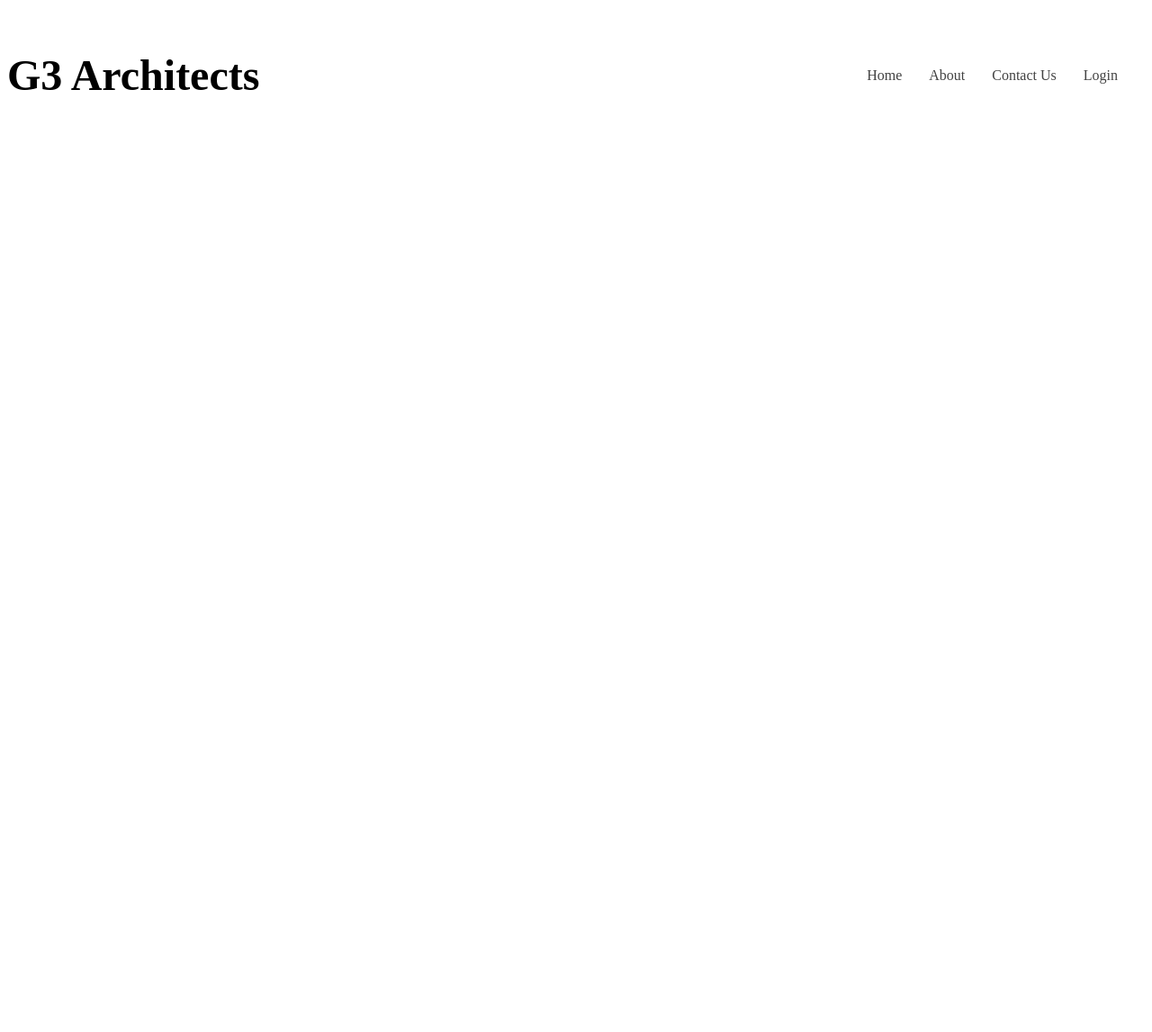
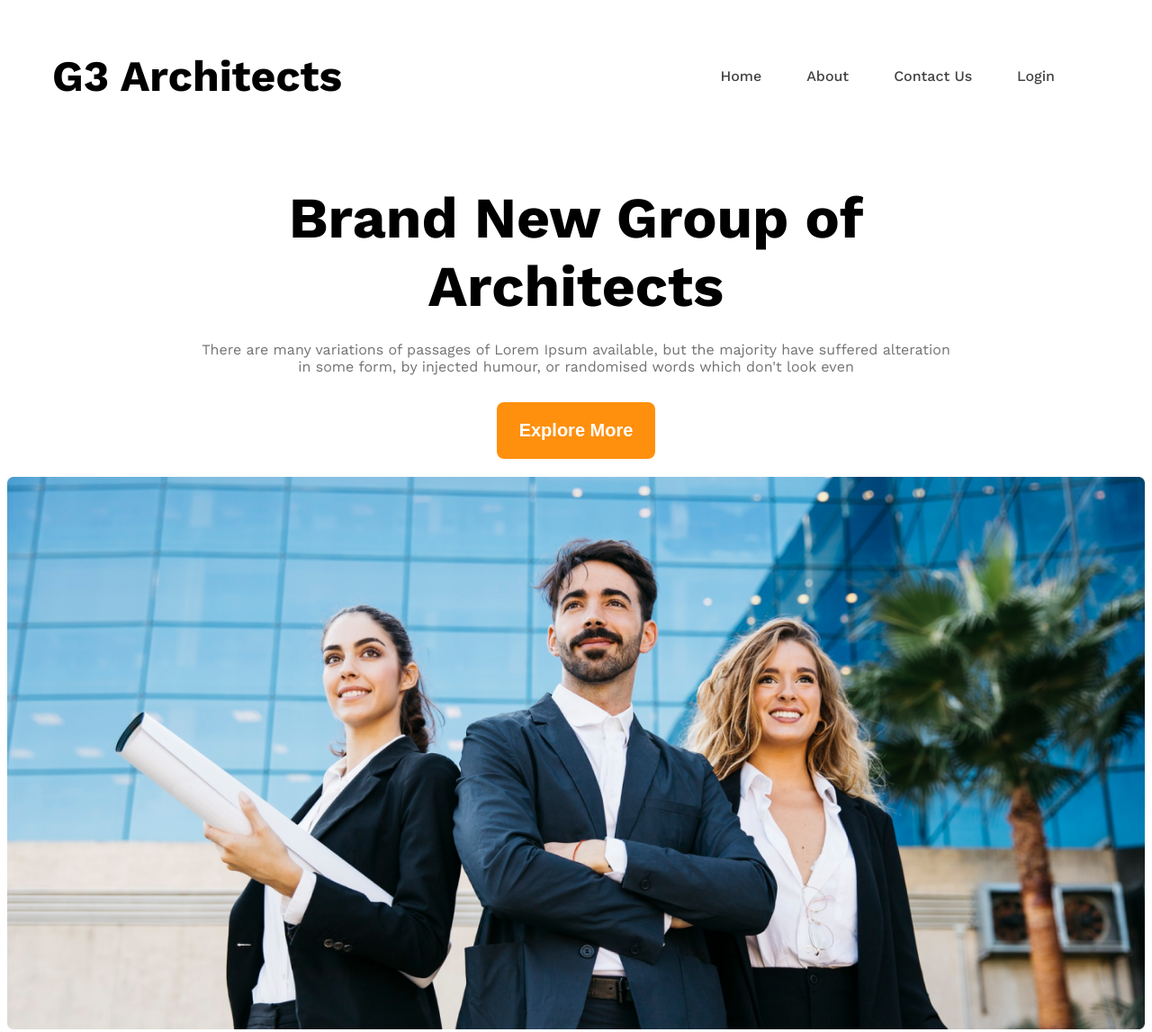
Before and after one commit to apurbagoon1/g3-architects-website, a plain HTML site: page index.html in a window 1280 px wide. Shown: the whole page at 90% size. Before the commit the page ends 800 px from the top, so only its background shows below. Drawn offline with nearby package versions, Linux system fonts and the light colour scheme.

Commit message:
added and design the banner section

```diff
--- a/CSS/style.css
+++ b/CSS/style.css
@@ -5,8 +5,8 @@
 dark-3 text-light-gray */
 @import url('https://fonts.googleapis.com/css2?family=Fira+Sans:ital,wght@0,100;0,200;0,300;0,400;0,500;0,600;0,700;0,800;0,900;1,100;1,200;1,300;1,400;1,500;1,600;1,700;1,800;1,900&family=Open+Sans:ital,wght@0,300..800;1,300..800&family=Work+Sans:ital,wght@0,100..900;1,100..900&display=swap');
 
-.open-sans-font {
-    font-family: "Open Sans", serif;
+.work-sans-font {
+    font-family: "Work Sans", serif;
     font-optical-sizing: auto;
     font-style: normal;
     font-variation-settings:"wdth" 100;
@@ -24,7 +24,7 @@
    color: #727272;
 }
 
-.text-primary{
+.text-primary {
     color: #FF900E;
 }
 
@@ -36,12 +36,12 @@
     background-color: #ffffff;
 }
 
-.section-title{
+.section-title {
     font-size: 2.8rem;
     font-weight: 800;
 }
 
-.btn-primary{
+.btn-primary {
     background-color: #FF900E;
     color: white;
     padding: 20px 25px;
@@ -51,40 +51,63 @@
     border: none;
 }
 
-main{
+main {
     max-width: 1440px;
     margin: 0 auto;
 }
 
-main > section{
+main > section {
     margin-top: 120px;
 }
 
-.display-flex{
+.display-flex {
     display: flex;
 }
 
 /* Navbar Style Starts */
-.navbar{
+.navbar {
     justify-content: space-between;
     align-items: center;
+    padding: 0 50px;
 }
 
-.brand{
+.brand {
     font-weight: 700;
     font-size: 3rem;
 }
-.nav-item{
+.nav-item {
     list-style: none;
-    margin-right: 30px;
+    margin-right: 50px;
 }
 
-.nav-link{
+.nav-link {
     text-decoration: none;
     font-weight: 500;
 }
 
-.navbar, .banner{
+.navbar, .banner {
     max-width: 1440px;
     margin: 0 auto;
 }
+
+/* Banner Styles Starts */
+.banner-content {
+    max-width: 850px;
+    margin: 0 auto;
+    text-align: center;
+}
+
+.banner-title {
+    font-weight: 700;
+    font-size: 4rem;
+}
+
+.banner-description {
+    font-size: 1rem;
+    margin: -20px 0 30px 0;
+}
+
+.banner-image {
+    width: 100%;
+    margin-top: 20px;
+}
--- a/index.html
+++ b/index.html
@@ -17,6 +17,14 @@
                 <li class="nav-item"><a href="" class="nav-link dark-2">Login</a></li>
             </ul>
         </nav>
+        <div class="banner">
+            <div class="banner-content">
+                <h1 class="banner-title">Brand New Group of Architects</h1>
+                <p class="banner-description dark-3">There are many variations of passages of Lorem Ipsum available, but the majority have suffered alteration in some form, by injected humour, or randomised words which don't look even</p>
+                <button class="btn-primary">Explore More</button>
+            </div>
+            <img class="banner-image" src="assets/banner.png" alt="banner">
+        </div>
     </header>
 
 
```
